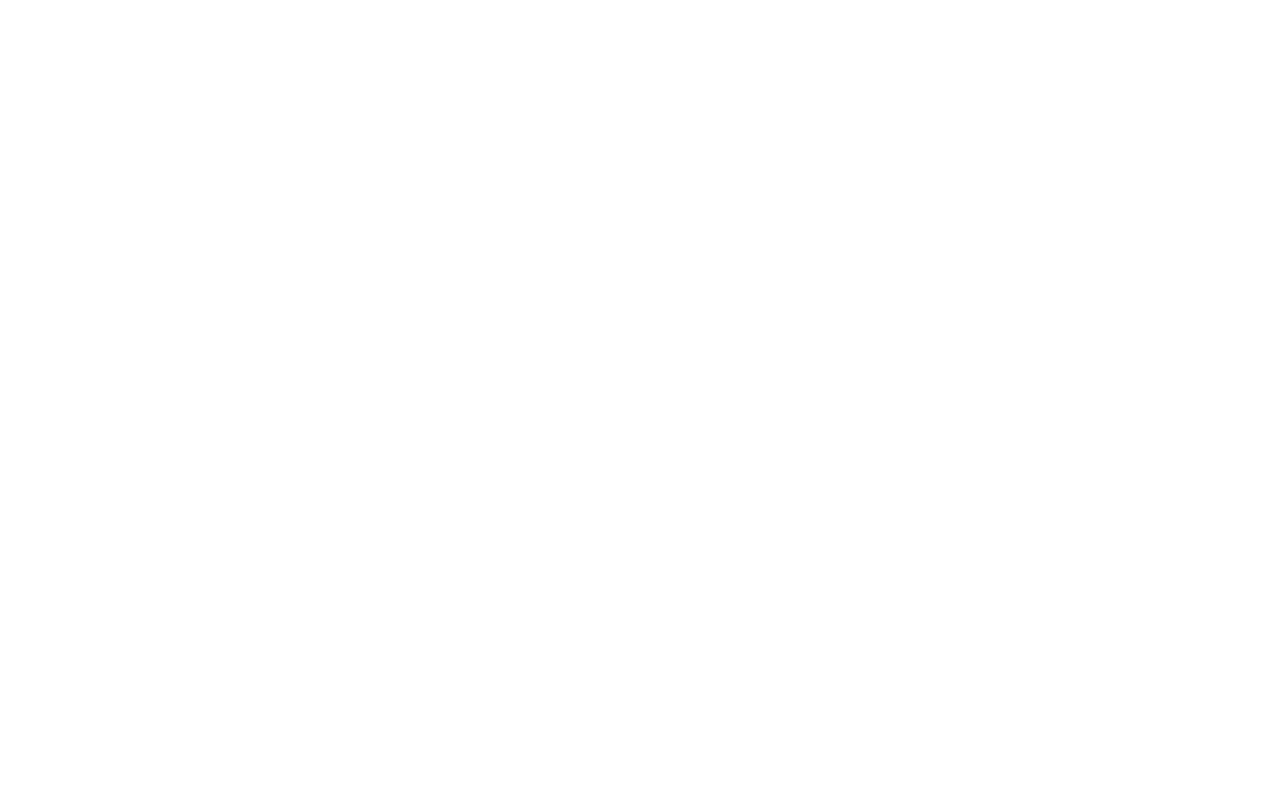
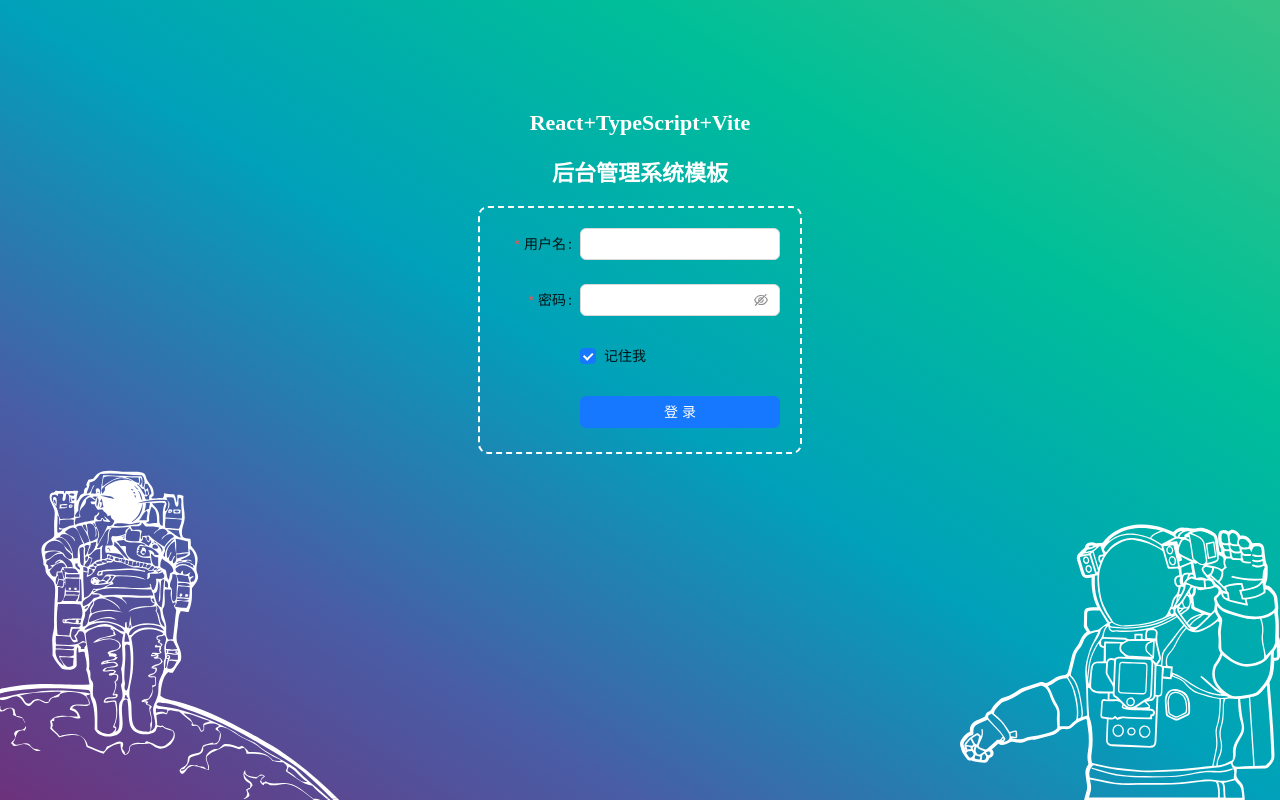
Before and after one commit to tankle0/reactHome, a React (Vite) app: page /#/login in a window 1280 px wide. Built offline with nearby package versions, Linux system fonts and the light colour scheme.

Commit message:
fix: 路由切换至hash模式

```diff
--- a/src/main.tsx
+++ b/src/main.tsx
@@ -1,6 +1,6 @@
 import React from 'react'
 import ReactDOM from 'react-dom/client'
-import { BrowserRouter } from 'react-router-dom'
+import { BrowserRouter, HashRouter } from 'react-router-dom'
 import App from './App'
 import 'normalize.css'
 import './index.less'
@@ -8,8 +8,12 @@ import './index.less'
 ReactDOM.createRoot(document.getElementById('root') as HTMLElement).render(
   <React.StrictMode>
     {/* basename与vite中的配置的base一致 */}
-    <BrowserRouter basename='/reactHome/'>
+    {/* <BrowserRouter basename='/reactHome/'>
       <App />
-    </BrowserRouter>
+    </BrowserRouter> */}
+    {/* 部署到github需使用hash模式，解决刷新404 */}
+    <HashRouter>
+      <App />
+    </HashRouter>
   </React.StrictMode>
 )
```
